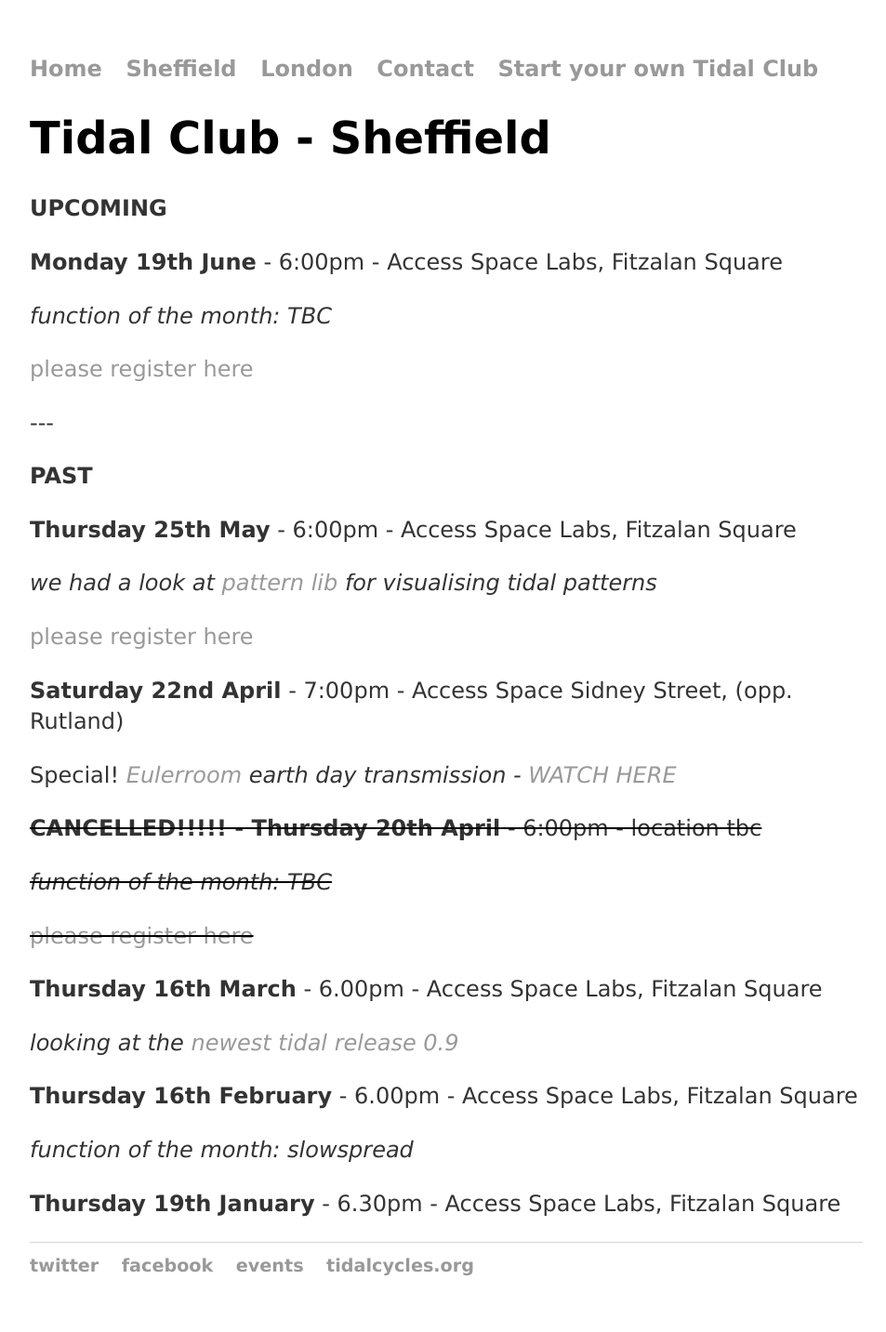
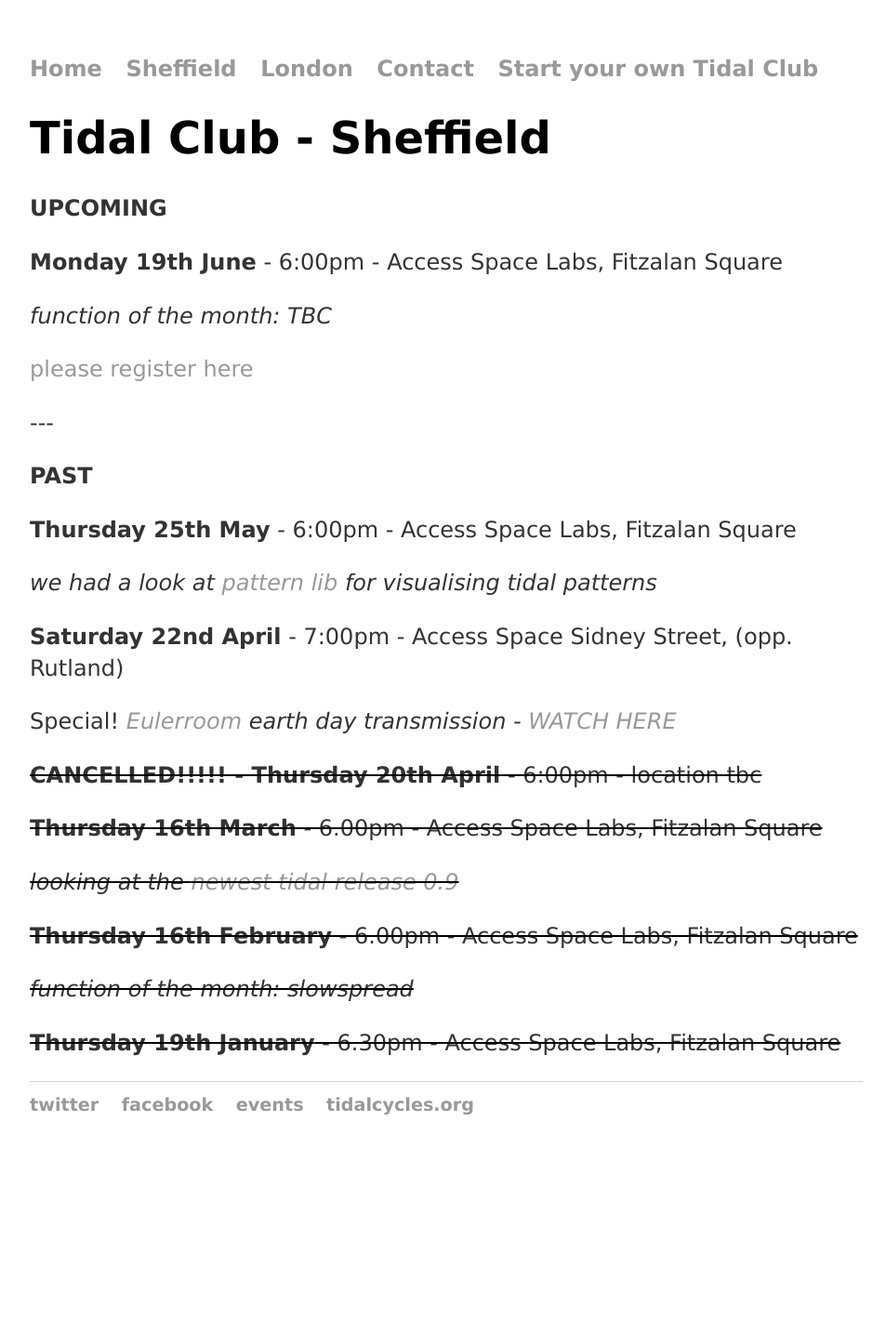
Before and after one commit to tidalclub/tidalclub.github.io, a Jekyll site: the page built from sheffield.html, in a window 1280 px wide. Shown: the whole page at 93% size, without its empty margins (160-1113 px from the left). Built offline with Jekyll 4.4.1, drawn with Linux system fonts in a browser that asks for light colours; after the commit the page ends 1260 px from its top, so only the background shows below that.

Commit message:
Update sheffield.html

```diff
--- a/sheffield.html
+++ b/sheffield.html
@@ -18,14 +18,11 @@
 			<p></p>
 			<p><b>Thursday 25th May</b> - 6:00pm - Access Space Labs, Fitzalan Square</p>
 			<p><em>we had a look at <a href="http://lib.tidalcycles.org/pattern/" target="_blank">pattern lib</a> for visualising tidal patterns</em></p>
-			<p><a href="https://www.picatic.com/tidalclub5#">please register here</a></p>
 			<p></p>
 			<p><b>Saturday 22nd April</b> - 7:00pm - Access Space Sidney Street, (opp. Rutland)</p>
 			<p>Special! <em><a href="http://eulerroom.com/">Eulerroom</a> earth day transmission - <a href="https://www.youtube.com/watch?v=ApPD3YG9ANQ">WATCH HERE</a></em></p>
 			<p></p>
 			<del><p><b>CANCELLED!!!!! - Thursday 20th April</b> - 6:00pm - location tbc</p>
-			<p><em>function of the month: TBC</em></p>
-			<p><a href="https://www.picatic.com/tidalclub4#">please register here</a></p></del>
 			<p></p>
 			<p><b>Thursday 16th March</b> - 6.00pm - Access Space Labs, Fitzalan Square</p>
 			<p><em>looking at the <a href="https://slab.org/patterns-are-the-time-of-numbers/">newest tidal release 0.9</a></em></p>
```
